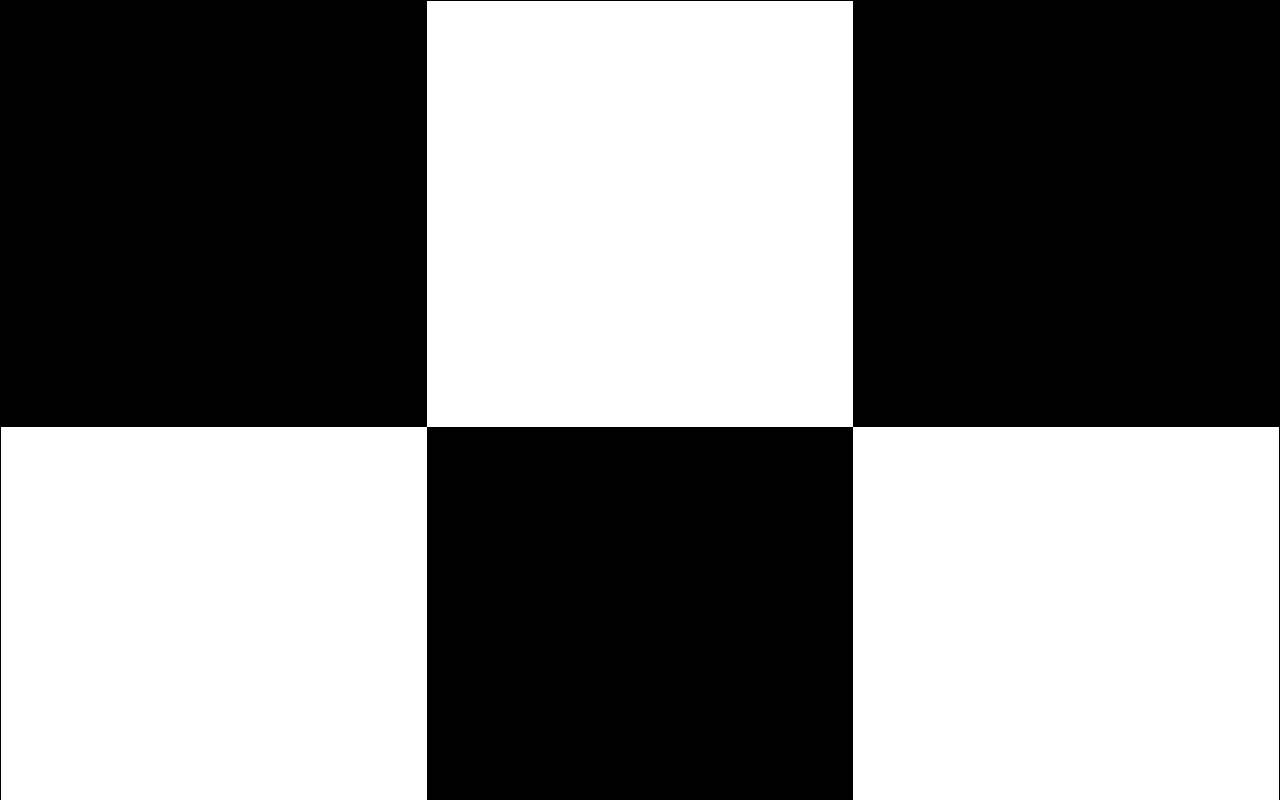
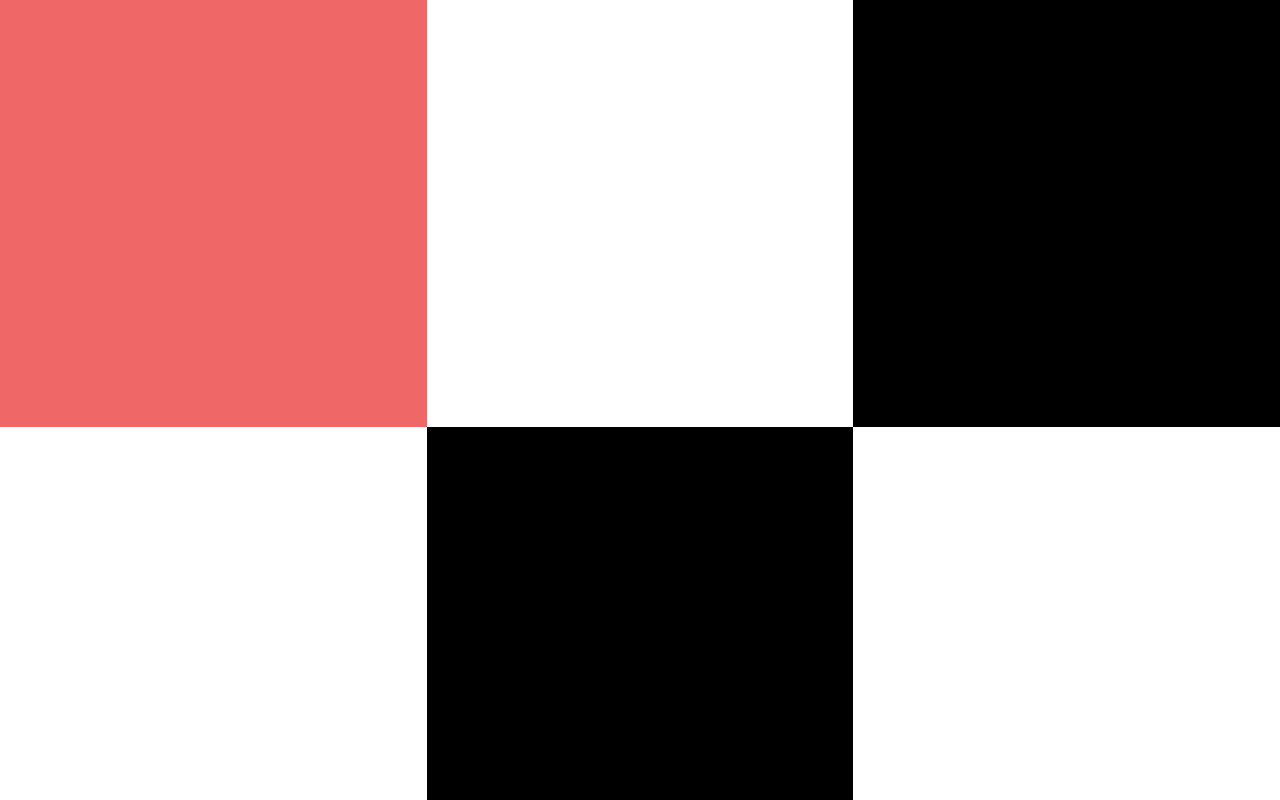
Before and after one commit to torkil-ksat/chess-app, a React (Vite) app: page / in a window 1280 px wide. Shown: the top 800 px of the page. Built offline with nearby package versions, Linux system fonts and the light colour scheme.

Commit message:
added a board and tons of little stuff

```diff
--- a/index.html
+++ b/index.html
@@ -2,9 +2,21 @@
 <html lang="en">
   <head>
     <meta charset="UTF-8" />
-    <link rel="icon" type="image/svg+xml" href="/vite.svg" />
-    <meta name="viewport" content="width=device-width, initial-scale=1.0" />
-    <title>Vite + React</title>
+    <title>Dope App</title>
+
+
+    <link rel="icon" type="image/svg+xml" href="/icon.svg" />
+    <link rel="apple-touch-icon" type="image/png" href="/icon.png" />
+    <meta name="apple-mobile-web-app-capable" content="yes" />
+    <meta name="apple-mobile-web-app-status-bar-style" content="black-translucent" />
+    <meta
+      name="viewport"
+      content="width=device-width, initial-scale=1.0, maximum-scale=1"
+    />
+    <meta
+      name="description"
+      content="this is dope-app"
+    />
   </head>
   <body>
     <div id="root"></div>
--- a/src/styles/app.scss
+++ b/src/styles/app.scss
@@ -1,7 +1,7 @@
 #main {
     height: 100vh;
     width: 100vw;
-    background-color: rgb(206, 125, 210);
+    background-color: #383d47;
     display: grid;
     grid-template-rows: 1fr auto 1fr;
     grid-template-areas:
--- a/src/styles/board.scss
+++ b/src/styles/board.scss
@@ -2,7 +2,6 @@
     grid-area: board;
     width: 100%;
     height: 100vw;
-    border: 1px solid black;
     display: grid;
     grid-template-columns: repeat(3, 1fr);
     grid-template-rows: repeat(3, 1fr);
@@ -16,12 +15,12 @@
         &.black {
             background: black;
         }
-        &.hover, &.active {
+        &:hover, &:active {
             &.white {
-                background: rgb(206, 206, 206);
+                background: rgb(239, 103, 103);
             }
             &.black {
-                background: rgb(32, 32, 32);
+                background: rgb(239, 103, 103);
             }
         }
     }
```
Also changed, not shown: public/icon.png (added), public/icon.svg (added).
